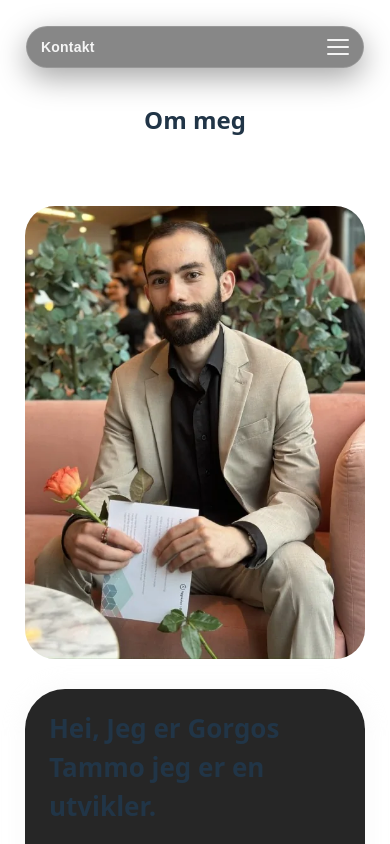
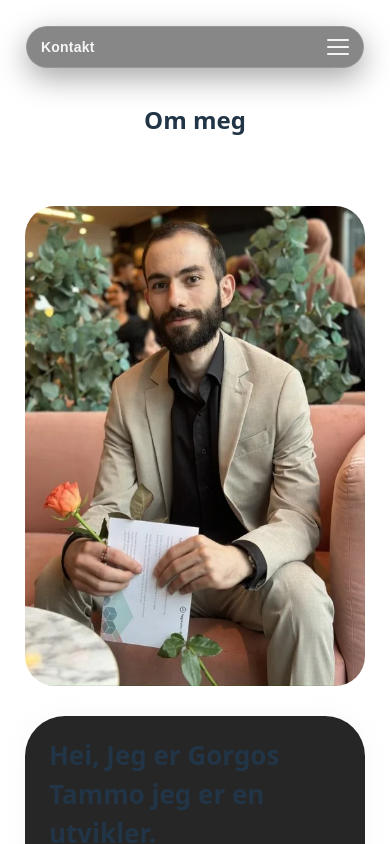
Before and after one commit to Gorgostammos/portfolio, a React (Vite) app: page /#kontakt in a window 390 px wide. Shown: the top 844 px of the page. Built offline with nearby package versions, Linux system fonts and the light colour scheme.

Commit message:
fix image

```diff
--- a/src/App.css
+++ b/src/App.css
@@ -401,12 +401,9 @@ section.contact-card {
 
   img {
     border-radius: 30px 30px;
-    height: auto;
+    height: 30rem;
     width: 100%;
   }
-
-
-
 
   section.divider {
     flex-wrap: wrap;
```
